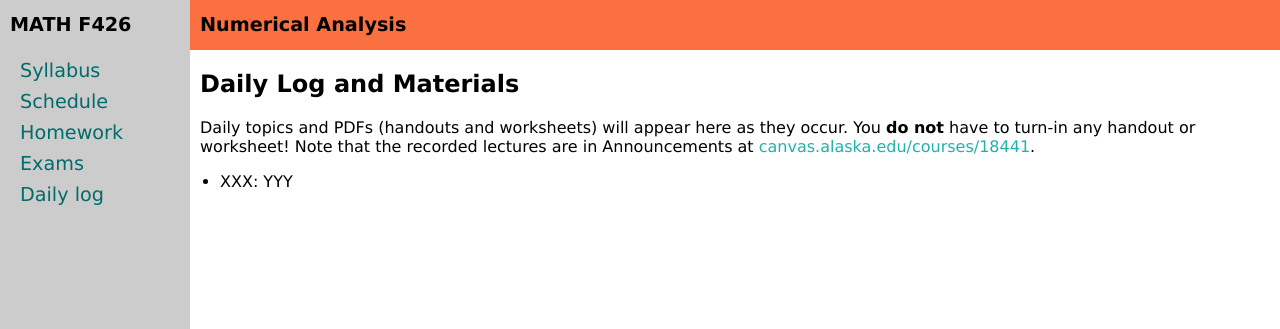
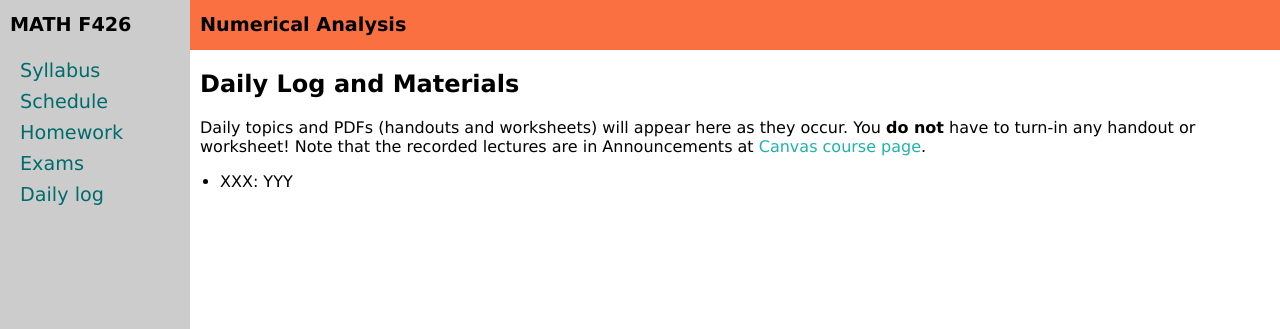
Before and after one commit to bueler/numerical, a Jekyll site: the page built from daily.md, in a window 1280 px wide. Shown: the top 329 px of the page. Built offline with Jekyll 4.4.1, drawn with Linux system fonts in a browser that asks for light colours.

Commit message:
small corrections

```diff
--- a/daily.md
+++ b/daily.md
@@ -5,7 +5,7 @@
 
 ## Daily Log and Materials
 
-Daily topics and PDFs (handouts and worksheets) will appear here as they occur.  You **do not** have to turn-in any handout or worksheet!  Note that the recorded lectures are in Announcements at [canvas.alaska.edu/courses/18441](https://canvas.alaska.edu/courses/21626).
+Daily topics and PDFs (handouts and worksheets) will appear here as they occur.  You **do not** have to turn-in any handout or worksheet!  Note that the recorded lectures are in Announcements at [Canvas course page](https://canvas.alaska.edu/courses/21626).
 
 {% include daily_table.md  data=site.data.daily %}
 
```
Also changed, not shown: exams.md (+1 -1 lines).
